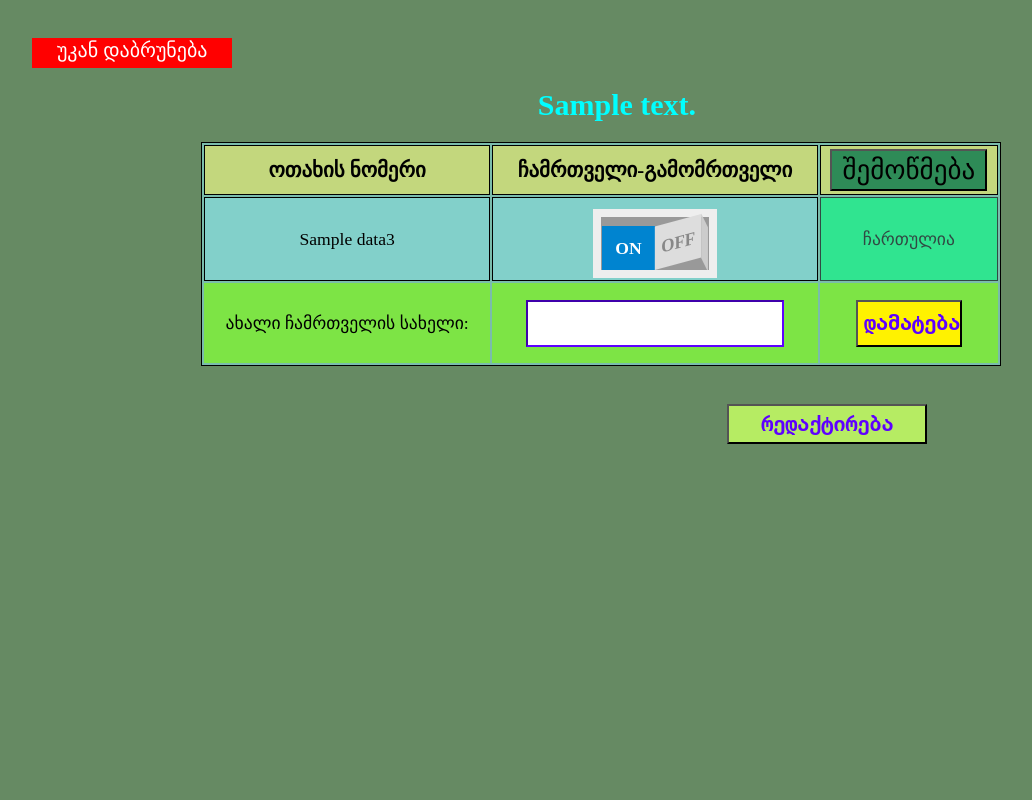
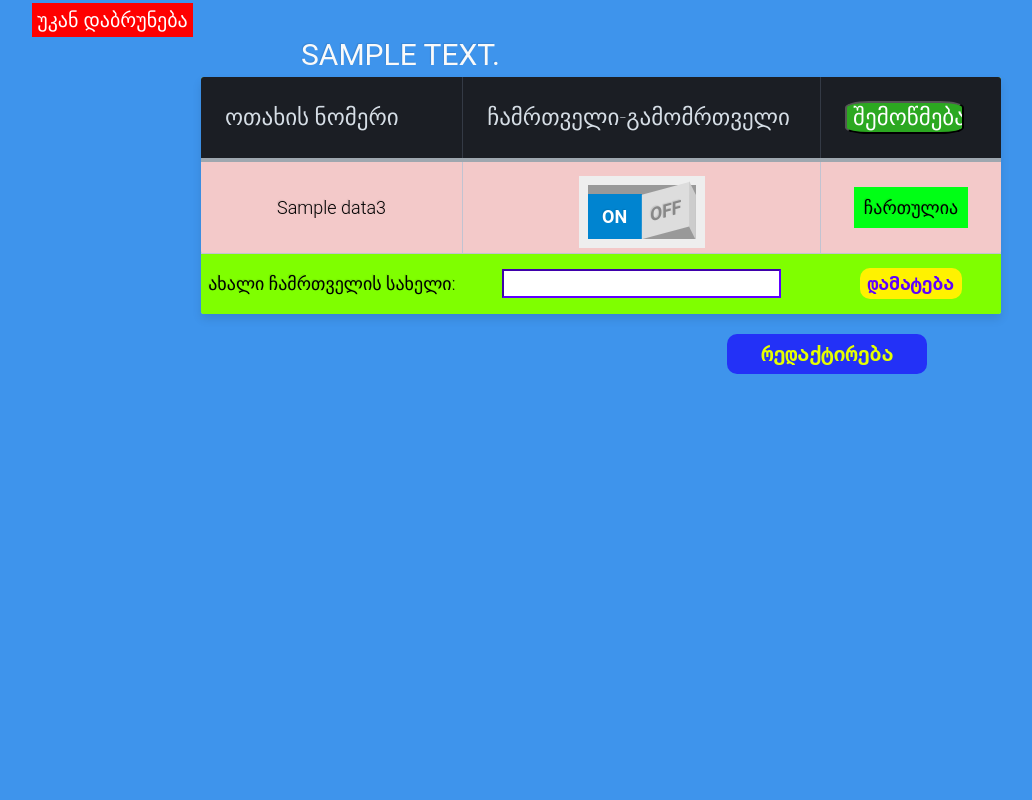
Before and after one commit to shughla/smart-switcher, a Flask app: template SwitcherWebServer/templates/box.html in a window 1280 px wide. Shown: the whole page, without its empty margins (39-1071 px from the left). Run offline with Flask 2, Linux system fonts and the light colour scheme; the template is opened without the code that fills it: most values are stand-ins (such as "Sample title", 1, 10 or a date in 2020); parts of the project's set-up code (start-up, migrations or seed data) failed here and were passed over.

Commit message:
Add some styles

```diff
--- a/Data/data.json
+++ b/Data/data.json
@@ -1 +1 @@
-"{ \"boxes\": []}"
+"{ \"boxes\": [{\n    \"description\": \"ახლი\",\n    \"switch_array\": [\n        {\n            \"index\": 0,\n            \"name\": \"კჯჯ\",\n            \"status\": false\n        }\n    ]\n}]}"
--- a/SwitcherWebServer/static/styles/main.css
+++ b/SwitcherWebServer/static/styles/main.css
@@ -281,91 +283,197 @@
     }
 
     .new-switcher-text{
-      height: 60%;
+      height: 100%;
       width: 80%;
       border-color: #5e00ff;
+      font-size: 20px;
+     color: #5e00ff;
     }
 
     .new-switcher-btn{
       height: 60%;
       width: 60%;
+
       background: rgb(255, 242, 0);
        cursor: pointer;
-      font-size: 20px;
+      font-size: 100%;
       font-family: 'Inconsolata', monospace;
       font-weight:bold;
       -webkit-font-smoothing: antialiased;
       color: #5e00ff;
+      border: none;
+      border-radius: 10px;
+      padding: 5px;
+
+    }
+
+    .new-switcher-btn:hover{
+      box-shadow: 0 5px 10px rgb(244, 248, 4);
     }
 
     .new-switcher{
       border: none;
-      background: rgba(127, 255, 0, 0);
+      background-color: chartreuse;
     }
 
+
+
     .new-switcher-tr{
-      background: rgba(127, 255, 0, 0.6);
+      height: 60px;
+      background-color: chartreuse;
     }
 
     .edit-btn{
       height: 40px;
       width: 200px;
+      margin-top: 20px;
       margin-left: 60%;
       font-size: 20px;
       font-family: 'Inconsolata', monospace;
       font-weight:bold;
       -webkit-font-smoothing: antialiased;
-      color: #5e00ff;
+      color: #e5ff00;
       cursor: pointer;
-      background: #b6ec63;
+      background: #2331f7;
+      border-radius: 10px;
+      border: none;
+    }
+
+    .edit-btn:hover{
+      box-shadow: 0 5px 10px rgba(26, 9, 177, 0.8);
     }
     .switchers-body{
-      background: rgb(102, 138, 99);
-      /*background: url(https://scontent.ftbs5-3.fna.fbcdn.net/v/t1.15752-9/240811804_556638015528816_131756996071624707_n.jpg?_nc_cat=102&ccb=1-5&_nc_sid=ae9488&_nc_ohc=14KSAdm3k6cAX_6uo9Y&tn=EwygXlGR54NdJFUc&_nc_ht=scontent.ftbs5-3.fna&oh=f78ce1cff7ee5a71d88b59c5c0a2d79e&oe=614DFFF4);*/
-      display: flex;
-      flex-direction: column;
+      background-color: #3e94ec;
+      font-family: "Roboto", helvetica, arial, sans-serif;
+      font-size: 16px;
+      font-weight: 400;
+      text-rendering: optimizeLegibility;
   }
 
   .switchers-name{
-      font-size: 30px;
-      color: aqua;
-      margin-left: 50%;
-      transform: translate(-10%, 0%);
-  }
-
-  table, td, th{
-      background: rgba(135, 222, 222, 0.6);
-      border: 1px solid black;
+      display: block;
+      margin: auto;
+      max-width: 600px;
+      padding:5px;
+      width: 100%;
+      color: #fafafa;
+     font-size: 30px;
+     font-weight: 400;
+     font-style:normal;
+     font-family: "Roboto", helvetica, arial, sans-serif;
+     text-shadow: -1px -1px 1px rgba(0, 0, 0, 0.1);
+     text-transform:uppercase;
   }
 
   table{
-      width: 800px;
-      top: 3%;
-      margin-left: 50%;
-      margin-bottom: 3%;
-      transform: translate(-50%, 0%);
+    background: white;
+    border-radius:3px;
+    border-collapse: collapse;
+    margin: auto;
+    max-width: 800px;
+    padding:5px;
+    width: 100%;
+    box-shadow: 0 5px 10px rgba(0, 0, 0, 0.1);
+    animation: float 5s infinite;
   }
 
+
   td{
-      height: 80px;
-      text-align: center;
-      font-size: 110%;
+      border-top: 1px solid #C1C3D1;
+      border-bottom: 1px solid #C1C3D1;
+      color: #000000;
+      font-size:16px;
+      font-weight:normal;
+      text-shadow: 0 1px 1px rgba(256, 256, 256, 0.1);
+    align-items: center;
   }
 
   th{
-      font-size: 130%;
-      height: 50px;
-      background: rgba(243, 233, 94, 0.6);
+      color:#D5DDE5;;
+      background:#1b1e24;
+      border-bottom:4px solid #9ea7af;
+      border-right: 1px solid #343a45;
+      font-size:23px;
+      font-weight: 100;
+      padding:24px;
+      text-align:left;
+      text-shadow: 0 1px 1px rgba(0, 0, 0, 0.1);
+      vertical-align:middle;
   }
 
+  th:first-child {
+    border-top-left-radius:3px;
+  }
 
+  th:last-child {
+    border-top-right-radius:3px;
+    border-right:none;
+  }
 
-    .mid {
-      display: flex;
-      align-items: center;
-      justify-content: center;
-    }
+  tr{
+    border-top: 1px solid #C1C3D1;
+    border-bottom: 1px solid #C1C3D1;
+    color:#666B85;
+    font-size:16px;
+    font-weight:normal;
+    text-shadow: 0 1px 1px rgba(256, 256, 256, 0.1);
+  }
 
+  tr:hover td {
+  background:#4E5066;
+  color:#FFFFFF;
+  border-top: 1px solid #22262e;
+  }
+
+  tr:first-child {
+    border-top:none;
+  }
+
+  tr:last-child{
+    border-bottom:none;
+    background: #63cb63;
+  }
+
+  tbody tr:nth-child(odd) td {
+    background: #f3c9c9;
+  }
+
+  tr:nth-child(odd):hover td {
+    background: #966151;
+  }
+
+  tr:last-child td:first-child {
+    border-bottom-left-radius:3px;
+  }
+
+  tr:last-child td:last-child {
+    border-bottom-right-radius:3px;
+  }
+
+  td {
+  background: #ee8282;
+  padding:5px;
+  text-align:center;
+  vertical-align:middle;
+  font-weight:300;
+  font-size:18px;
+  text-shadow: -1px -1px 1px rgba(0, 0, 0, 0.1);
+  border-right: 1px solid #C1C3D1;
+  }
+
+  td:last-child {
+    border-right: 0px;
+  }
+
+  .switch-on{
+      background-color: rgb(0, 255, 21);
+      padding: 10px;
+  }
+
+  .switch-off{
+      background-color: red;
+      padding: 10px;
+  }
 
     /* Switch starts here */
     .rocker {
@@ -500,11 +608,12 @@
       text-decoration: none;
       margin-left: 5%;
       margin-top: 30px;
-      width: 200px;
-      height: 30px;
+      width: 100%;
+      height: 100%;
       color: white;
       font-size: 20px;
       text-align: center;
+      padding: 5px;
   }
 
   .go-back:hover{
@@ -515,20 +624,17 @@
   .check-btn{
       height: 90%;
       width: 90%;
-      background-color: seagreen;
-      font-size: 130%;
+      background-color: rgb(44, 168, 33);
+      color: white;
+      font-size: 100%;
       cursor: pointer;
+      border-radius: 20%;
   }
 
-  .switch-on{
-      background-color: springgreen;
-      opacity: 0.6;
+  .check-btn:hover{
+    box-shadow: 0 5px 40px rgba(93, 250, 2, 0.8);
   }
 
-  .switch-off{
-      background-color: tomato;
-      opacity: 0.6;
-  }
 
   .edit-table{
     width: 35%;
--- a/SwitcherWebServer/templates/box.html
+++ b/SwitcherWebServer/templates/box.html
@@ -8,8 +8,12 @@
 </head>
 <body class="switchers-body">
 <a href="/boxes" class="go-back" >უკან დაბრუნება</a>
+<div class="table-title">
 <h1 class="switchers-name">{{data.description}}</h1>
+</div>
+
 <table class="switches-table">
+    <thead>
         <tr>
             <th>ოთახის ნომერი</th>
             <th>ჩამრთველი-გამომრთველი</th>
@@ -17,7 +21,8 @@
                 <input type="submit" class="check-btn" value="შემოწმება">
             </th>
         </tr>
-
+    </thead>
+    <tbody class="table-hover">
             {%for num in range(data3|length) %}
       <tr>
         <td>{{data3[num].name}}</td>
@@ -36,25 +41,27 @@
                 </form>
             </label>
         </td>
-        <td class="switch-on">
-            ჩართულია
+        <td >
+            <a class="switch-on">ჩართულია</a>
+
         </td>
     </tr>
     {%endfor%}
-
-
+    </tbody>
+    <tfoot>
     <tr class="new-switcher-tr">
         <td class="new-switcher">ახალი ჩამრთველის სახელი:</td>
         <form action="/add_switcher" method="post" >
             <td class="new-switcher">
                 <input type="text" class="new-switcher-text" value="" name="switcher_name">
-                <input type="hidden" name="box_index" value={{data2}}
+                <input type="hidden" name="box_index" value={{data2}}>
             </td>
             <td class="new-switcher">
                 <input type="submit" class="new-switcher-btn" value="დამატება">
             </td>
         </form>
     </tr>
+    </tfoot>
 </table>
 <form method="post" action="/edit">
     <input type="submit" value="რედაქტირება" class="edit-btn">
```
Also changed, not shown: other parts of SwitcherWebServer/static/styles/main.css (+27 -5 lines), SwitcherWebServer/templates/boxes.html (+4 -4 lines), SwitcherWebServer/templates/edit.html (+10 -5 lines). Lines whose indentation alone changed are shown as unchanged.
